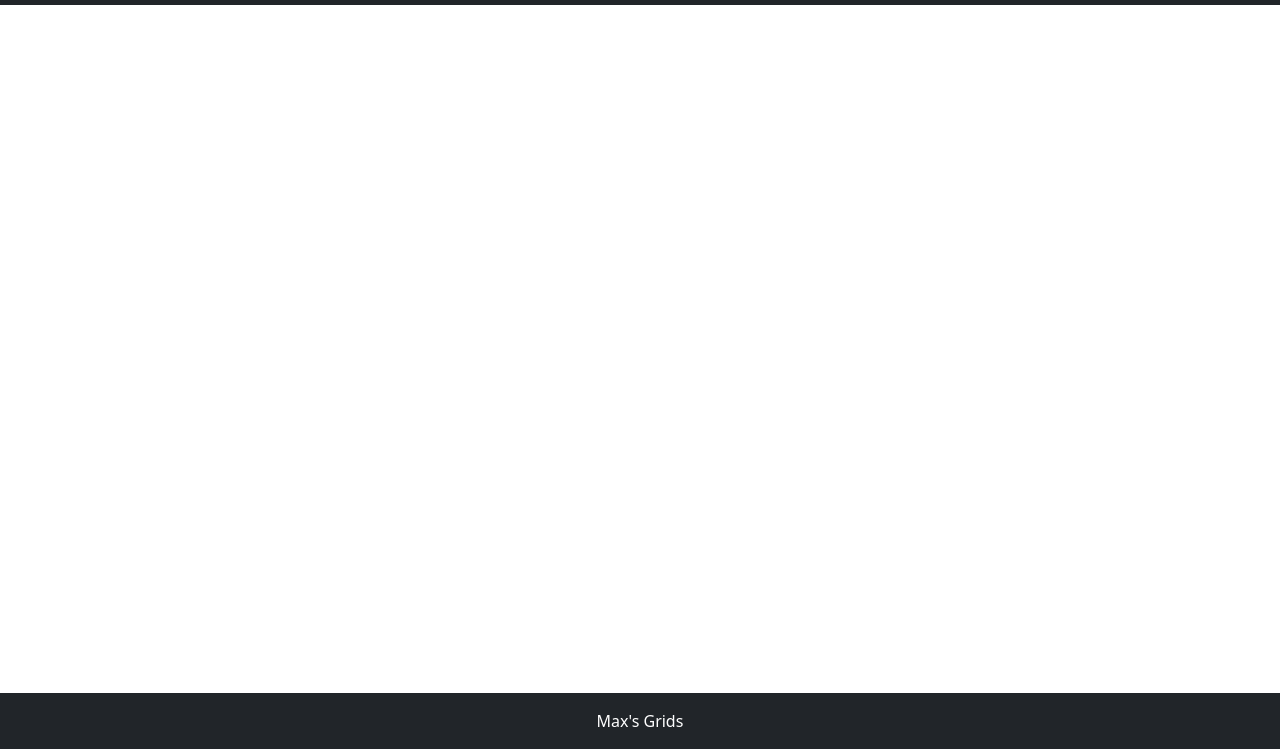
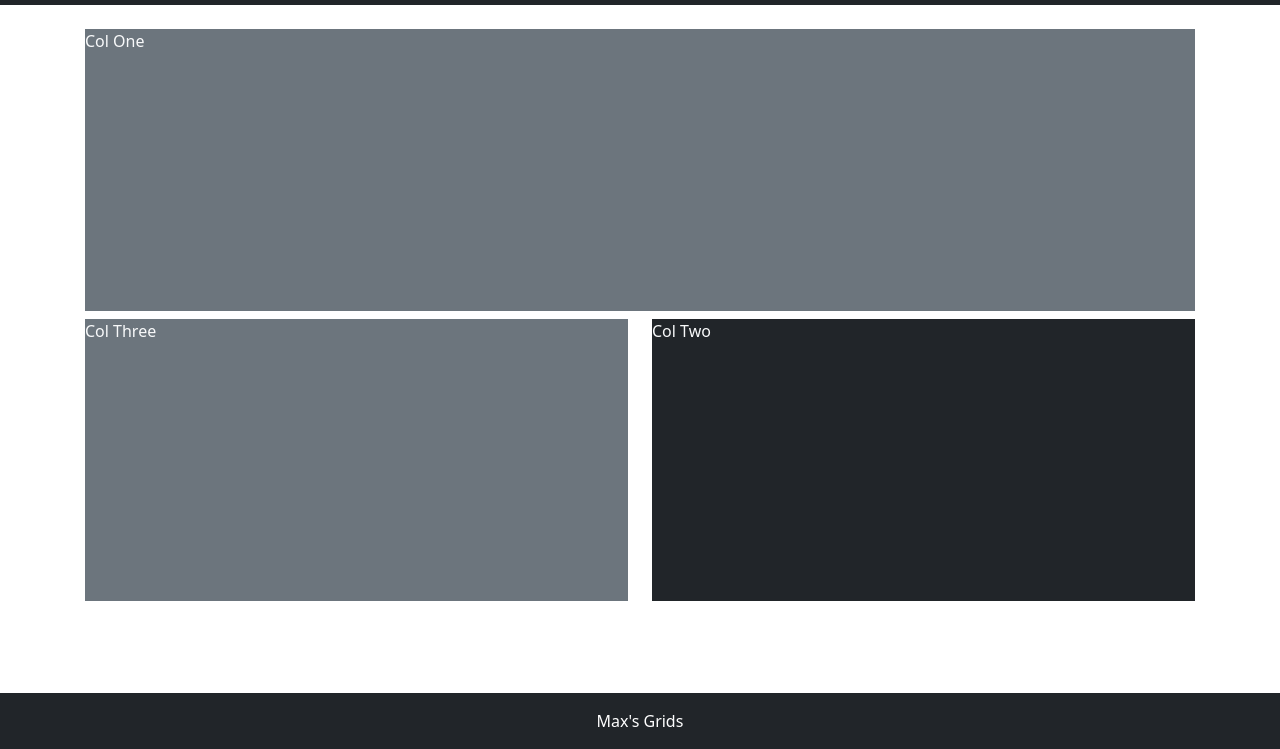
Before and after one commit to maxg599/boxess, a plain HTML site: page Grid6.html in a window 1280 px wide. Shown: the part 51-800 px from the top of the page. Drawn offline with nearby package versions, Linux system fonts and the light colour scheme.

Commit message:
Update Grid6.html

```diff
--- a/Grid6.html
+++ b/Grid6.html
@@ -60,8 +60,25 @@
 </nav>
 
     <main class="flex-shrink-0">
-       <div class="container">
+       <div class="container h-100 minHeight">
+           <div class="row h-100 gy-2 row-cols-1 row-cols-md-2">
+            <div class="col col-md-12">
+                <div class="bg-secondary text-light h-100">
+                    Col One
+                </div>
+            </div>
+            <div class="col col-md-6 order-last">
+                <div class="bg-dark text-light h-100">
+                    Col Two
+                </div>
+            </div>
+            <div class="col col-md-6">
+                <div class="bg-secondary text-light h-100">
+                    Col Three
+                </div>
+            </div>
 
+           </div>
        </div>
     </main>
     <footer class="footer mt-auto py-3 bg-dark">
```
